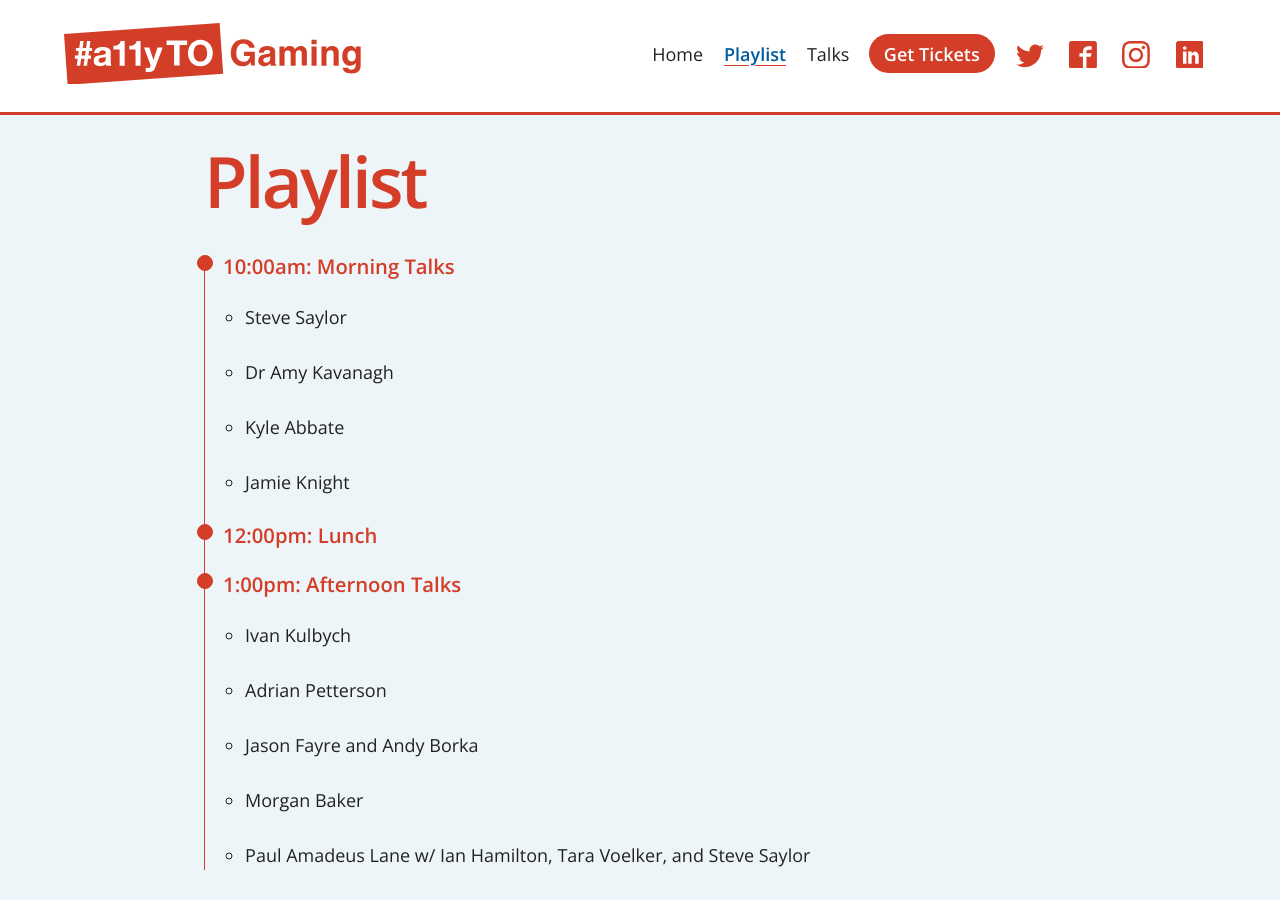
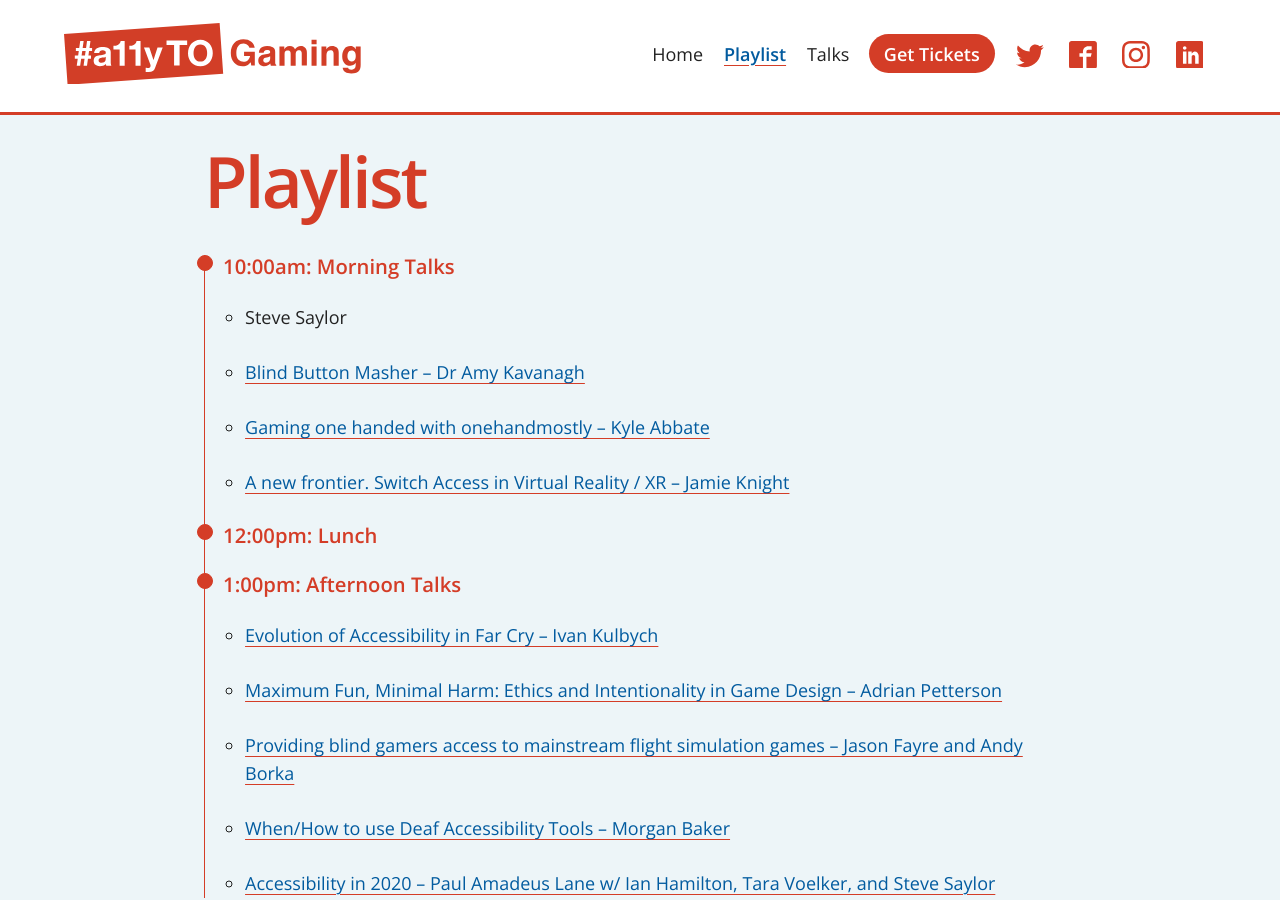
Before and after one commit to a11yTO/static-gaming-site, a Jekyll site: the page built from playlist.html, in a window 1280 px wide and 900 px high. Built offline with Jekyll 4.4.1, drawn with Linux system fonts in a browser that asks for light colours.

Commit message:
Add links from Playlist speaker names to individual talks

```diff
--- a/playlist.html
+++ b/playlist.html
@@ -10,9 +10,9 @@ description: Here is our event Playlist.
     <h2 class="session-time">10:00am: Morning Talks</h2>
     <ul class="speaker-list">
       <li>Steve Saylor</li>
-      <li>Dr Amy Kavanagh</li>
-      <li>Kyle Abbate</li>
-      <li>Jamie Knight</li>
+      <li><a href="/talks#blind-button-masher">Blind Button Masher &ndash; Dr Amy Kavanagh</a></li>
+      <li><a href="/talks#gaming-one-handed">Gaming one handed with onehandmostly &ndash; Kyle Abbate</a></li>
+      <li><a href="/talks#switch-access-in-virtual-reality">A new frontier. Switch Access in Virtual Reality / XR &ndash; Jamie Knight</a></li>
     </ul>
   </li>
   <li>
@@ -21,11 +21,11 @@ description: Here is our event Playlist.
   <li>
     <h2 class="session-time">1:00pm: Afternoon Talks</h2>
     <ul class="speaker-list">
-      <li>Ivan Kulbych</li>
-      <li>Adrian Petterson</li>
-      <li>Jason Fayre and Andy Borka</li>
-      <li>Morgan Baker</li>
-      <li>Paul Amadeus Lane w/ Ian Hamilton, Tara Voelker, and Steve Saylor</li>
+      <li><a href="/talks#evolution-of-accessibility">Evolution of Accessibility in Far Cry &ndash; Ivan Kulbych</a></li>
+      <li><a href="/talks#maximum-fun-minimal-harm">Maximum Fun, Minimal Harm: Ethics and Intentionality in Game Design &ndash; Adrian Petterson</a></li>
+      <li><a href="/talks#providing-blind-gamers-access">Providing blind gamers access to mainstream flight simulation games &ndash; Jason Fayre and Andy Borka</a></li>
+      <li><a href="/talks#deaf-accessibility-tools">When/How to use Deaf Accessibility Tools &ndash; Morgan Baker</a></li>
+      <li><a href="/talks#accessibility-in-2020">Accessibility in 2020 &ndash; Paul Amadeus Lane w/ Ian Hamilton, Tara Voelker, and Steve Saylor</a></li>
     </ul>
   </li>
 </ol>
--- a/talks.html
+++ b/talks.html
@@ -93,7 +93,7 @@ description: Here is our initial talks announcement for the 2020 event.
 
 <section id="accessibility-in-2020" class="talk">
   <h2 class="talk-name">Accessibility in 2020</h2>
-  <p class="talk-desc">A deep dive into the state of the field, looking at recent advances, where accessibility is now, how the events of 2020 have impacted the accessibility landscape. Where we go from here? And what is there to drive us now that we're seeing a measure of success? Panelists: Steve Saylor, Ian Hamilton, Tara Voelker</p>
+  <p class="talk-desc">A deep dive into the state of the field, looking at recent advances, where accessibility is now, how the events of 2020 have impacted the accessibility landscape. Where we go from here? And what is there to drive us now that we're seeing a measure of success? Panelists: Ian Hamilton, Tara Voelker, and Steve Saylor</p>
   <section id="PaulAmadeusLane" class="speaker-detail clearfix">
     <h2>Paul Amadeus Lane</h2>
     <img src="/assets/speakers/PaulAmadeusLane_400x400.jpg" alt="Headshot of Paul Amadeus Lane" />
```
